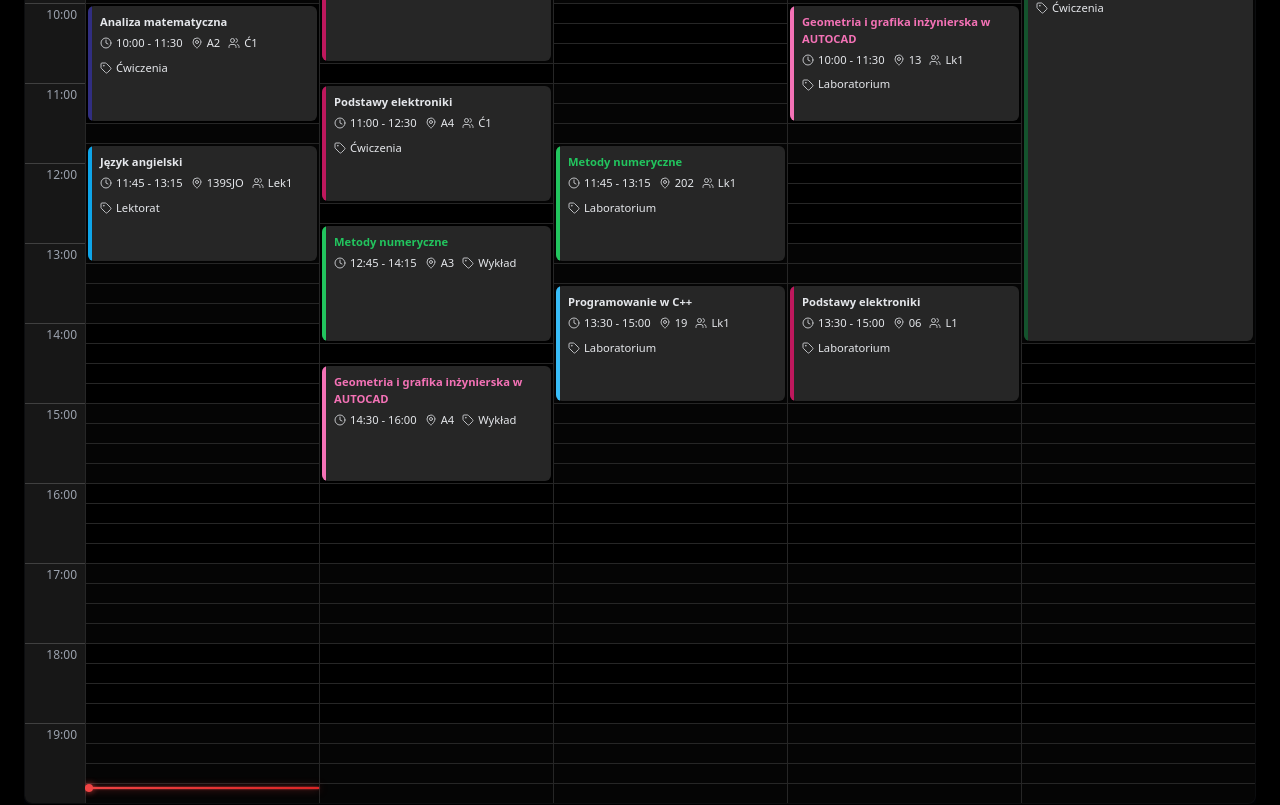
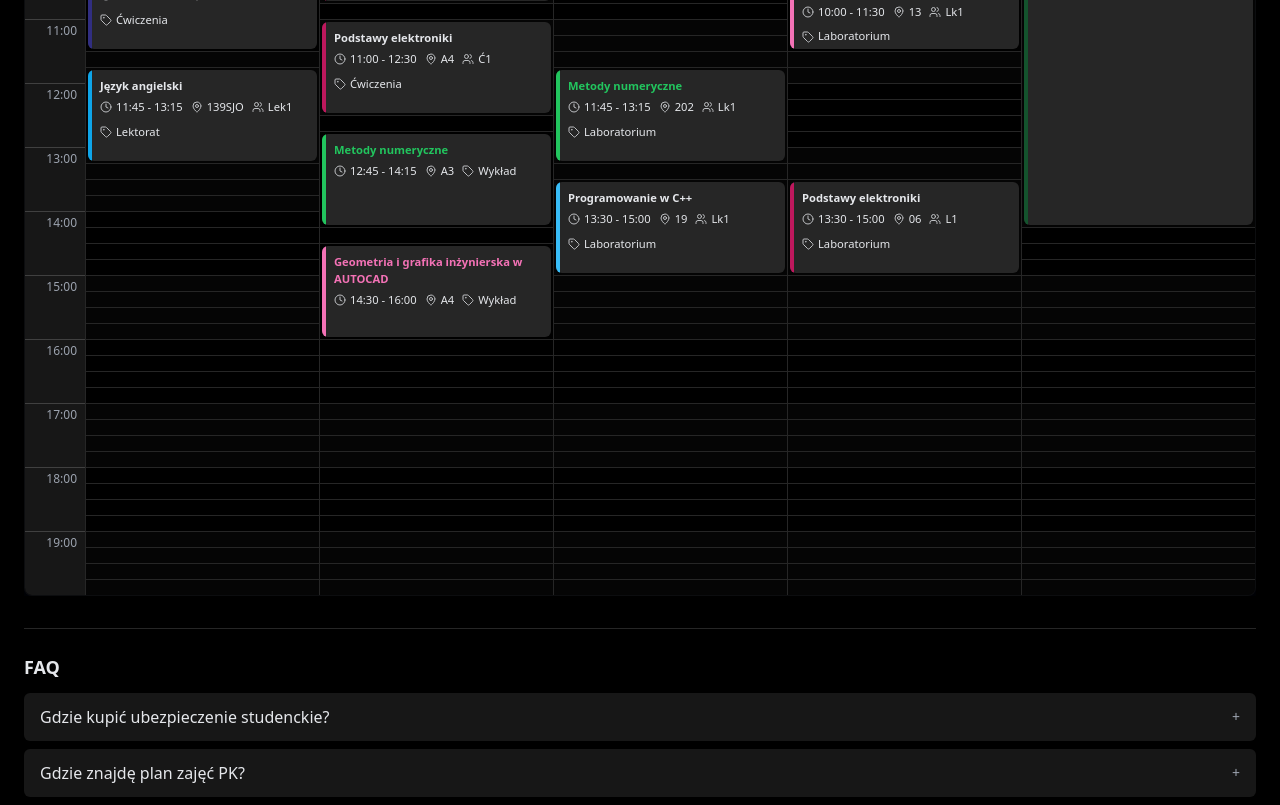
Before and after one commit to CeDwukropek/wieikschedule, a React (Create React App) app: page / in a window 1280 px wide. Shown: the part 480-1285 px from the top of the page. Built offline with nearby package versions, Linux system fonts and the light colour scheme.

Commit message:
now fix?

```diff
--- a/src/View/ViewStyles.css
+++ b/src/View/ViewStyles.css
@@ -94,32 +94,6 @@
   opacity: 0.95;
 }
 
-.current-time-line {
-  position: absolute;
-  left: 0;
-  right: 0;
-  height: 2px;
-  background: linear-gradient(90deg, #ef4444 0%, #dc2626 100%);
-  box-shadow:
-    0 0 8px rgba(239, 68, 68, 0.6),
-    0 0 2px rgba(239, 68, 68, 0.9);
-  pointer-events: none;
-  z-index: 2;
-}
-
-.current-time-line::before {
-  content: "";
-  position: absolute;
-  left: 0;
-  top: 50%;
-  transform: translateY(-50%);
-  width: 8px;
-  height: 8px;
-  background: #ef4444;
-  border-radius: 50%;
-  box-shadow: 0 0 6px rgba(239, 68, 68, 0.8);
-}
-
 /* Day View Styles */
 .day-grid {
   display: grid;
@@ -138,8 +112,8 @@
 .day-time-slot {
   display: flex;
   gap: 2px;
-  padding: 2px; /* OK przy SLOT_PX >= 18-20 */
-  min-height: 0; /* <- kluczowe */
+  padding: 2px;
+  min-height: 1rem;
   align-items: flex-start;
   box-sizing: border-box;
 }
--- a/src/View/WeekView.js
+++ b/src/View/WeekView.js
@@ -20,36 +20,6 @@ const WeekView = forwardRef(function WeekView({ events }, ref) {
   const days = [0, 1, 2, 3, 4]; // Pon–Pt
   const dayNames = ["Poniedziałek", "Wtorek", "Środa", "Czwartek", "Piątek"];
 
-  // Stable pixel height per slot -> no rem/subpixel drift
-  const SLOT_PX = 20; // <- dostosuj (np. 16/20/24)
-
-  // Current time tracking
-  const [currentTime, setCurrentTime] = React.useState(() => new Date());
-  React.useEffect(() => {
-    const timer = setInterval(() => setCurrentTime(new Date()), 60000);
-    return () => clearInterval(timer);
-  }, []);
-
-  const now = currentTime;
-  const currentDay = (now.getDay() + 6) % 7; // Mon=0..Sun=6
-  const currentMinutes = now.getHours() * 60 + now.getMinutes();
-
-  const isCurrentTimeVisible =
-    currentDay < 5 &&
-    currentMinutes >= startHour * 60 &&
-    currentMinutes <= endHour * 60;
-
-  // IMPORTANT: gridRow must be integer
-  const minutesFromStart = currentMinutes - startHour * 60;
-  const currentBaseRow = isCurrentTimeVisible
-    ? Math.floor(minutesFromStart / slotMinutes) + 2
-    : null;
-
-  // Offset within the current slot row (0..1)
-  const currentOffset = isCurrentTimeVisible
-    ? (minutesFromStart % slotMinutes) / slotMinutes
-    : 0;
-
   const timeSlots = createTimeSlots(startHour, endHour, slotMinutes);
 
   return (
@@ -57,7 +27,7 @@ const WeekView = forwardRef(function WeekView({ events }, ref) {
       <style>{`
         .week-grid {
           grid-template-columns: 60px repeat(5, minmax(160px, 1fr));
-          grid-template-rows: auto repeat(${totalSlots}, ${SLOT_PX}px);
+          grid-template-rows: auto repeat(${totalSlots}, 1rem);
         }
 
         @media (max-width: 768px) {
@@ -178,18 +148,6 @@ const WeekView = forwardRef(function WeekView({ events }, ref) {
             );
           });
         })}
-
-        {/* Current time indicator */}
-        {isCurrentTimeVisible && currentBaseRow != null && (
-          <div
-            className="current-time-line"
-            style={{
-              gridColumn: `${currentDay + 2} / span 1`,
-              gridRow: currentBaseRow,
-              top: `${currentOffset * 100}%`,
-            }}
-          />
-        )}
       </div>
     </div>
   );
```
